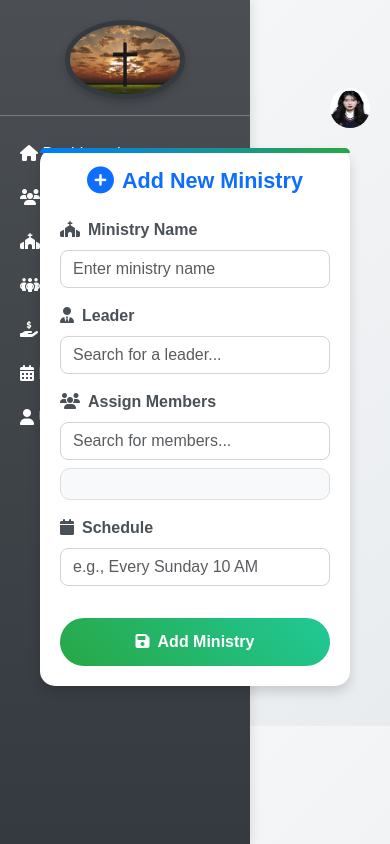
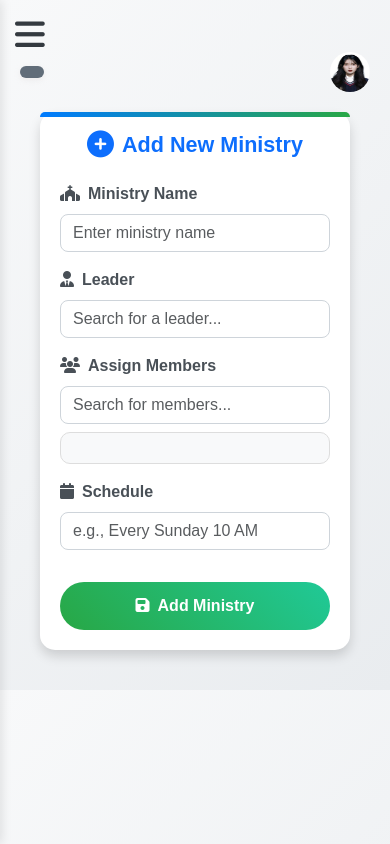
Before and after one commit to Zoraller/Church-Management, a Flask app: page /add_ministry in a window 390 px wide. Run offline with Flask 3, Linux system fonts and the light colour scheme; the visitor is signed in with stand-in values (Sample User, id 1); data that the repository does not hold is empty.

Commit message:
Update add_ministry.html

```diff
--- a/templates/add_ministry.html
+++ b/templates/add_ministry.html
@@ -163,27 +163,59 @@
   .container-box { margin: 20px; padding: 20px; }
 }
 
-    .hamburger {
-        display: none;
-        cursor: pointer;
-        font-size: 1.5rem;
-    }
-    .backdrop {
-        position: fixed; top:0; left:0; width:100%; height:100%;
-        background: rgba(0,0,0,0.5); z-index:1040; /* Below sidebar */
-        opacity:0; visibility:hidden; transition:0.3s;
-    }
-    .backdrop.show { opacity:1; visibility:visible; }
+ /* Desktop */
+@media (min-width: 769px) {
+  .sidebar {
+    transform: translateX(0);
+    position: fixed;
+    width: 220px;
+  }
+  .main-content {
+    margin-left: 220px;
+  }
+  .hamburger { display: none; }
+  .backdrop { display: none; }
+}
 
-    @media (max-width:768px) {
-        .hamburger { display: inline-block; }
-        .sidebar { width: 250px; height: 100vh; position: fixed; top:0; left:0; }
-        .main-content { margin-left:0; }
-    }
-    @media (min-width:769px) {
-        .sidebar { transform: translateX(0); }
-        .main-content { margin-left:250px; }
-    }
+/* Mobile */
+@media (max-width: 768px) {
+  .hamburger {
+    display: block;
+    position: fixed;
+    top: 15px;
+    left: 15px;
+    z-index: 1100;
+    cursor: pointer;
+    font-size: 1.7rem;
+    color: #343a40;
+  }
+  .sidebar {
+    width: 250px;
+    height: 100vh;
+    transform: translateX(-100%);
+    position: fixed;
+    top: 0;
+    left: 0;
+    z-index: 1050;
+    transition: transform 0.3s ease;
+  }
+  .sidebar.show { transform: translateX(0); }
+  .main-content { margin-left: 0; }
+  .backdrop {
+    position: fixed;
+    top: 0;
+    left: 0;
+    width: 100%;
+    height: 100%;
+    background: rgba(0,0,0,0.5);
+    z-index: 1040;
+    opacity: 0;
+    visibility: hidden;
+    transition: opacity 0.3s ease, visibility 0.3s ease;
+  }
+  .backdrop.show { opacity: 1; visibility: visible; }
+}
+
 </style>
 </head>
 <body>
```
